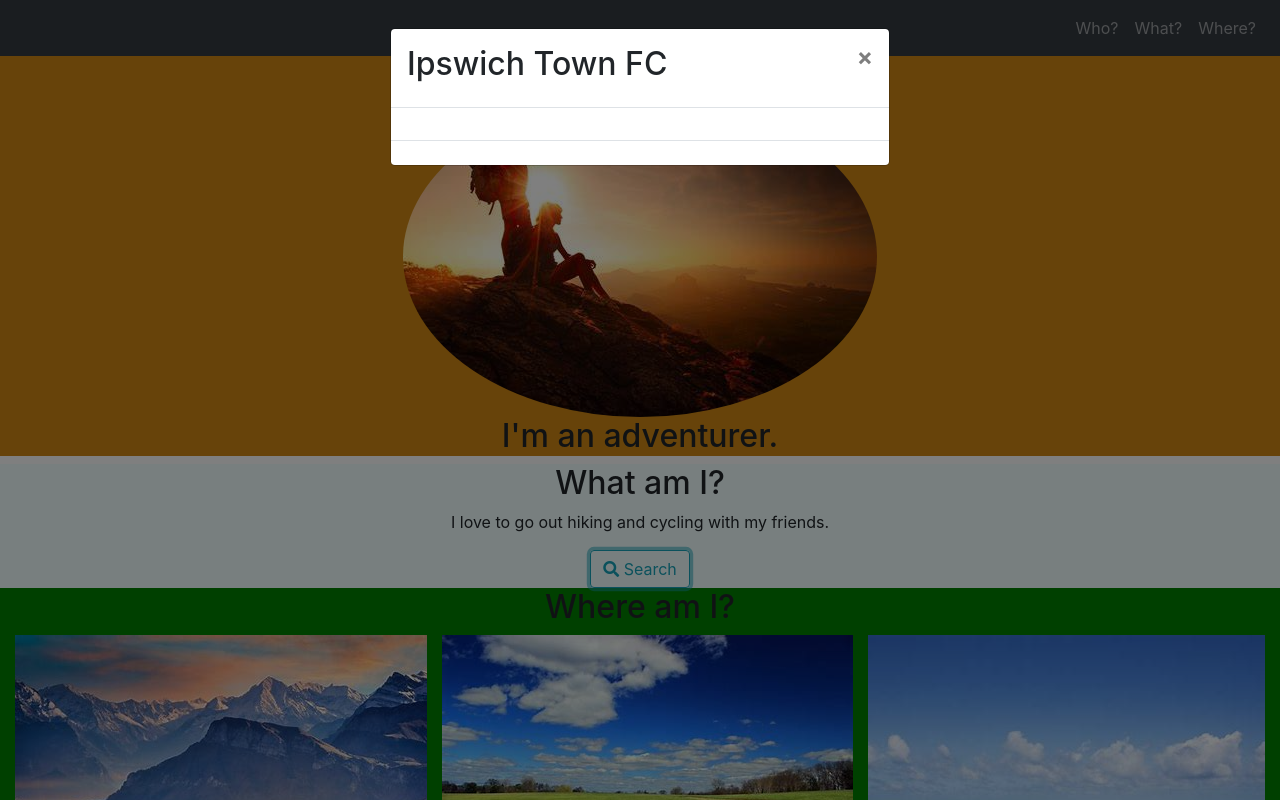
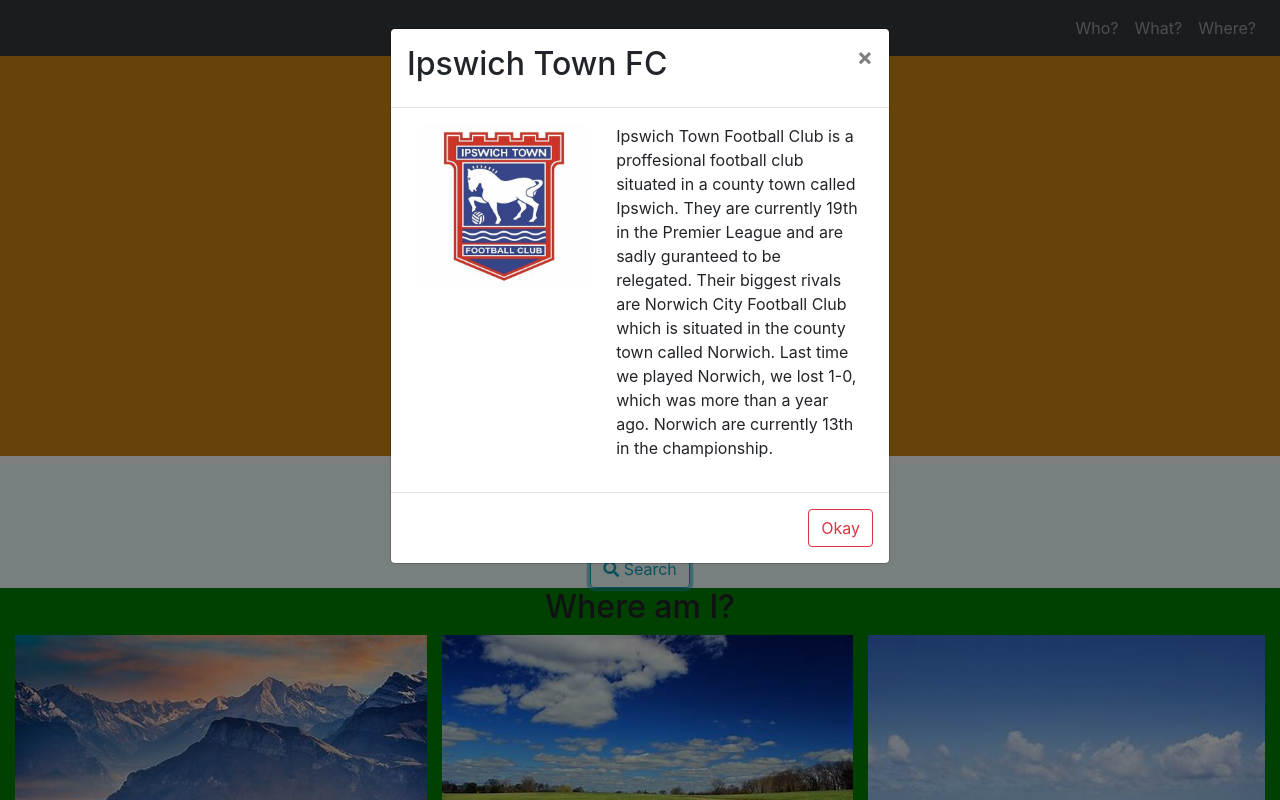
Before and after one commit to fiyin12345/whereami, a plain HTML site: page index.html in a window 1280 px wide. Both pictures are taken after a click on the link "Search". Shown: the top 800 px of the page. Drawn offline with nearby package versions, Linux system fonts and the light colour scheme.

Commit message:
Add files via upload

```diff
--- a/index.html
+++ b/index.html
@@ -49,10 +49,27 @@
      </button>
      </div>
      <div class="modal-body">
+     <div class="container-fluid">
+      <div class="row">
+        <div class="col-sm-5">
+         <img src="ipswich.jpg" class="img-reponsive img-fluid">
+        </div>
+        <div class="col-sm-7">
+         <p>
+            Ipswich Town Football Club is a proffesional football club situated in a county town called Ipswich.
+            They are currently 19th in the Premier League and are sadly guranteed to be relegated. Their biggest
+            rivals are Norwich City Football Club which is situated in the county town called Norwich. Last time we
+            played Norwich, we lost 1-0, which was more than a year ago. Norwich are currently 13th in the championship.
 
+        </p>
+        </div>
+      </div>
+     </div>
      </div>
      <div class="modal-footer">
-
+     <button class="btn btn-outline-danger" data-dismiss="modal">
+         Okay
+     </button>
      </div>
      </div>
      </div>
```
Also changed, not shown: ipswich.jpg (added).
